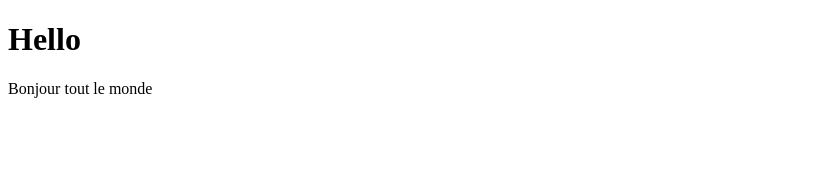
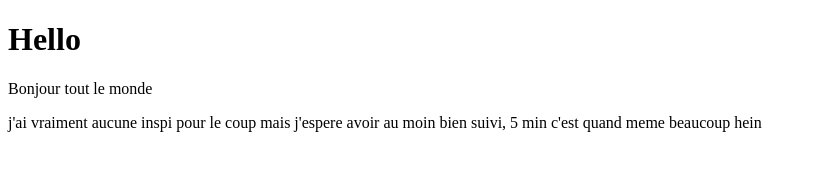
Before and after one commit to Djeg/tuto-git-hello, a plain HTML site: page index.html in a window 1280 px wide. Shown: the whole page, without its empty margins (0-816 px from the left). Drawn offline with Linux system fonts and the light colour scheme.

Commit message:
la modif

```diff
--- a/index.html
+++ b/index.html
@@ -8,5 +8,6 @@
 <body>
     <h1>Hello</h1>
    Bonjour tout le monde
+   <p>j'ai vraiment aucune inspi pour le coup mais j'espere avoir au moin bien suivi, 5 min c'est quand meme beaucoup hein</p>
 </body>
 </html>
```
